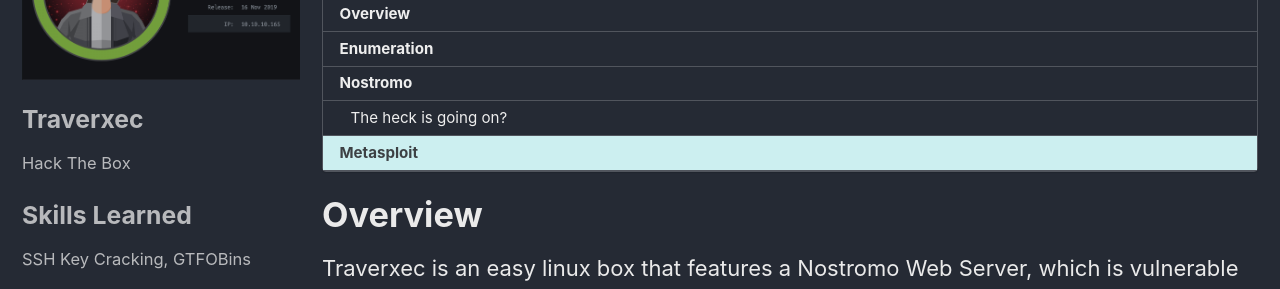
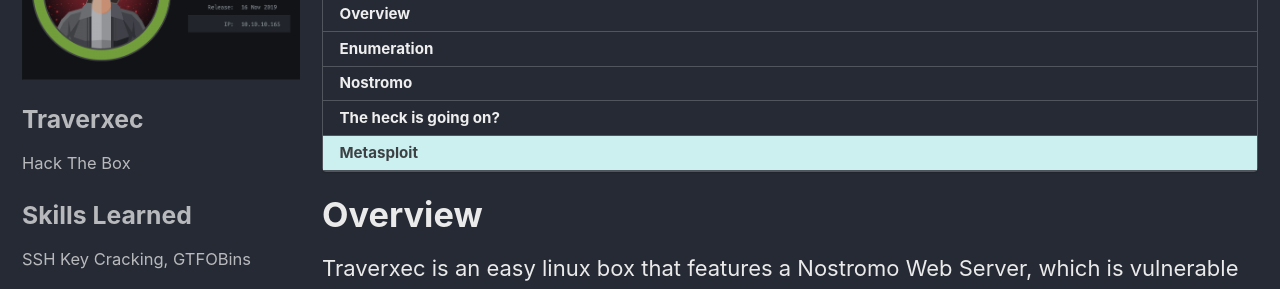
Before and after one commit to mattellquist/gimikbugs.github.io, a Jekyll site: the page built from _writeups/traverxec.md, in a window 1280 px wide. Shown: the part 595-884 px from the top of the page. Built offline with Jekyll 4.4.1, drawn with Linux system fonts in a browser that asks for light colours; cached includes are drawn as plain includes.

```diff
--- a/_writeups/traverxec.md
+++ b/_writeups/traverxec.md
@@ -67,7 +67,7 @@ searchsploit -m /multiple/remote/47837
 
 ![Exploit](/images/traverxec/payload.png)
 
-## The heck is going on?
+# The heck is going on?
 
 Interesting. We're exploiting the `http_verify` function in nostromo nhttpd. Which is allowing us remote code execution. Let's test it out:
 
```
